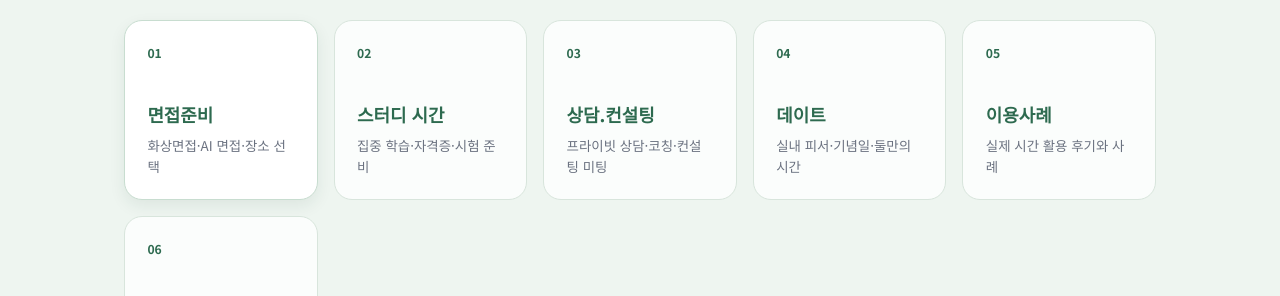
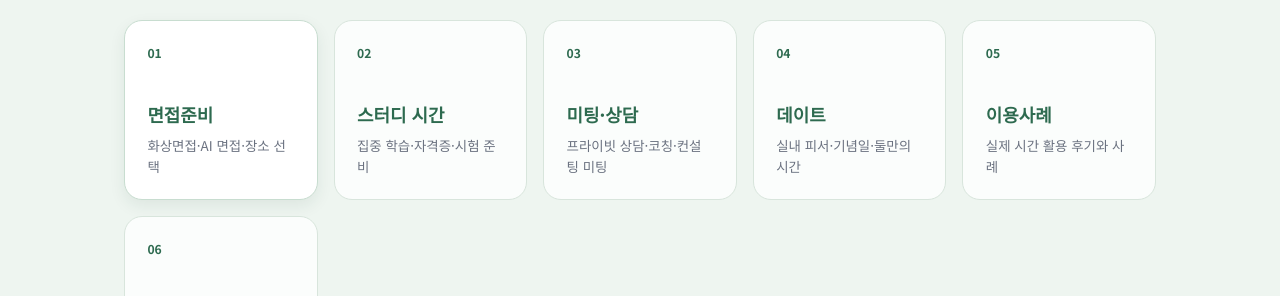
Before and after one commit to bareunspace/blog, a Jekyll site: the page built from blog.html, in a window 1280 px wide and 900 px high, scrolled down 1473 px. Shown: the part 159-455 px from the top of the window. Built offline with Jekyll 4.4.1, drawn with Linux system fonts in a browser that asks for light colours.

Commit message:
Rename blog topic label to meeting and counseling

```diff
--- a/blog.html
+++ b/blog.html
@@ -75,7 +75,7 @@ script_version: 20260716-4
         </a>
         <a class="blog-topic-card" href="#blog-onsite" data-filter-group="guide" data-filter-target="미팅·상담">
           <span class="blog-topic-number">03</span>
-          <strong>상담.컨설팅</strong>
+          <strong>미팅·상담</strong>
           <span>프라이빗 상담·코칭·컨설팅 미팅</span>
         </a>
         <a class="blog-topic-card" href="#blog-onsite" data-filter-group="guide" data-filter-target="데이트">
```
